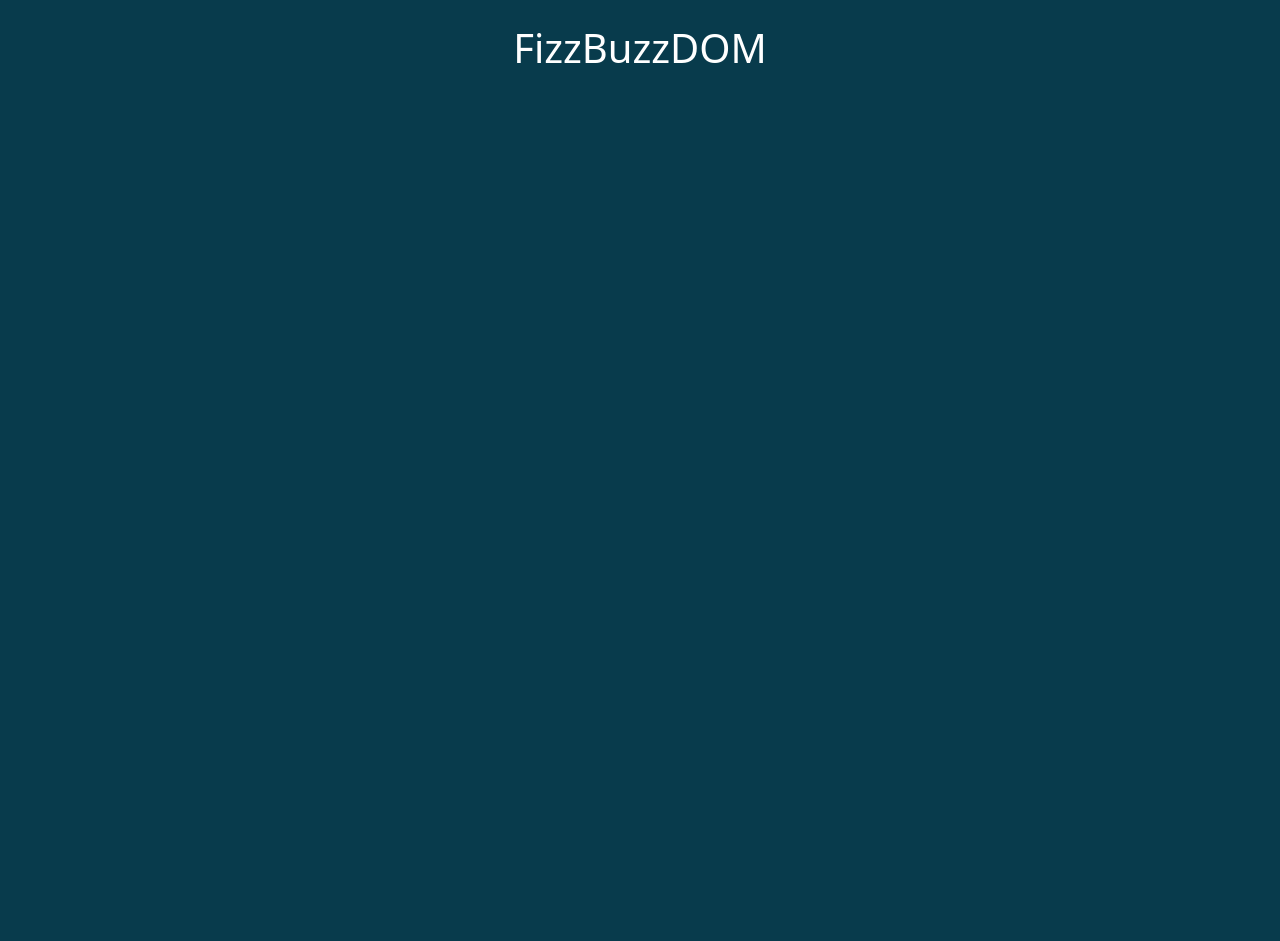
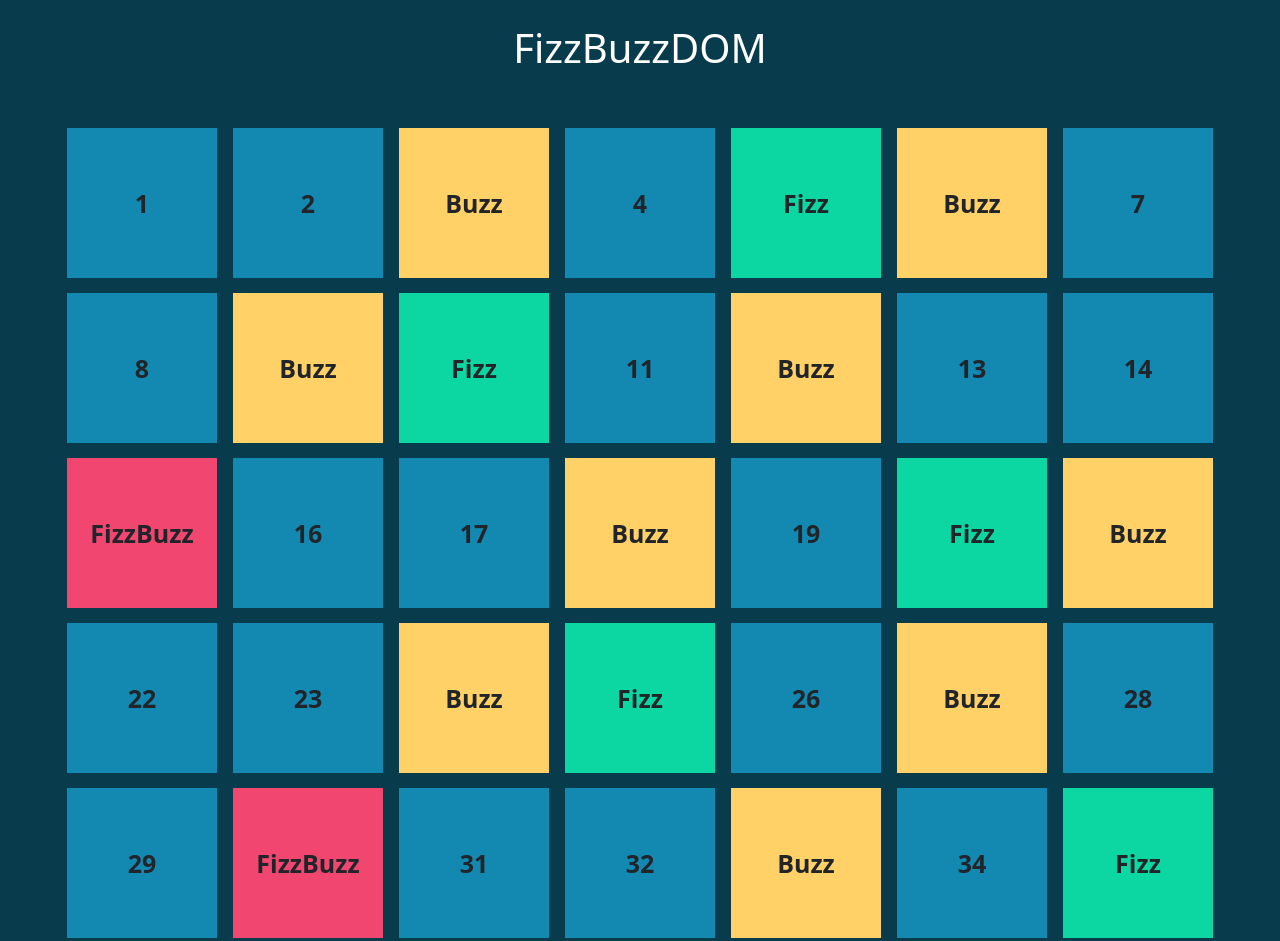
Before and after one commit to gaetanovenuto/js-fizzbuzz, a plain HTML site: page index.html in a window 1280 px wide. Shown: the top 941 px of the page. Before the commit the page ends 800 px from the top, so only its background shows below. Drawn offline with nearby package versions, Linux system fonts and the light colour scheme.

Commit message:
Bonus Completati

```diff
--- a/css/style.css
+++ b/css/style.css
@@ -32,11 +32,21 @@
     CONTAINERS
 **********************/
 
-.number-row {
-    width: calc((100% / 7) - 15px);
+.container {
+    display: flex;
+    justify-content: space-between;
+    flex-wrap: wrap;
+    height: 100%;
+    width: 100%;
+    gap: 15px;
 }
 
 .box {
     height: 150px;
     width: 150px;
+    line-height: 150px;
+    vertical-align: middle;
+    text-align: center;
+    font-size: 25px;
+    font-weight: bold;
 }
--- a/index.html
+++ b/index.html
@@ -29,7 +29,7 @@
 
         <!-- main -->
         <main class="py-4">
-                <div class="container" id="main-container">
+                <div class="container">
 
                 </div>
         </main>
--- a/js/scripts.js
+++ b/js/scripts.js
@@ -1,28 +1,46 @@
+const container = document.querySelector(".container");
+
+
 // Stampo in console tutti i numeri da 1 a 100 in sequenza
 
-for (let i = 1; i <= 100; i++) {
+for (let i = 1; i <= 700; i++) {
+
+    const Box = document.createElement("div");
+    Box.classList.add("bg-lightblue", "box");
+    container.append(Box);
+
 
     // Se il numero è un multiplo di 3 E di 5, stampo in console "FizzBuzz"
 
     if (i % 3 === 0 & i % 5 === 0) {
         console.log('FizzBuzz');
+        Box.append("FizzBuzz");
+        Box.classList.remove("bg-lightblue");
+        Box.classList.add("bg-red");
     }
 
     // Se il numero è un multiplo di 5, stampo in console "Fizz"
 
     else if (i % 5 === 0) {
         console.log('Fizz');
+        Box.append("Fizz");
+        Box.classList.remove("bg-lightblue");
+        Box.classList.add("bg-lightgreen");
     }
 
     // Se il numero è un multiplo di 3, stampo in console "Buzz"
 
     else if (i % 3 === 0) {
         console.log('Buzz');
+        Box.append("Buzz");
+        Box.classList.remove("bg-lightblue");
+        Box.classList.add("bg-yellow");
     }
 
     // Se il numero non rispetta i precedenti requisiti, viene stampato normalmente in console
 
     else {
         console.log(i);
+        Box.append(i);
     }
 }
```
